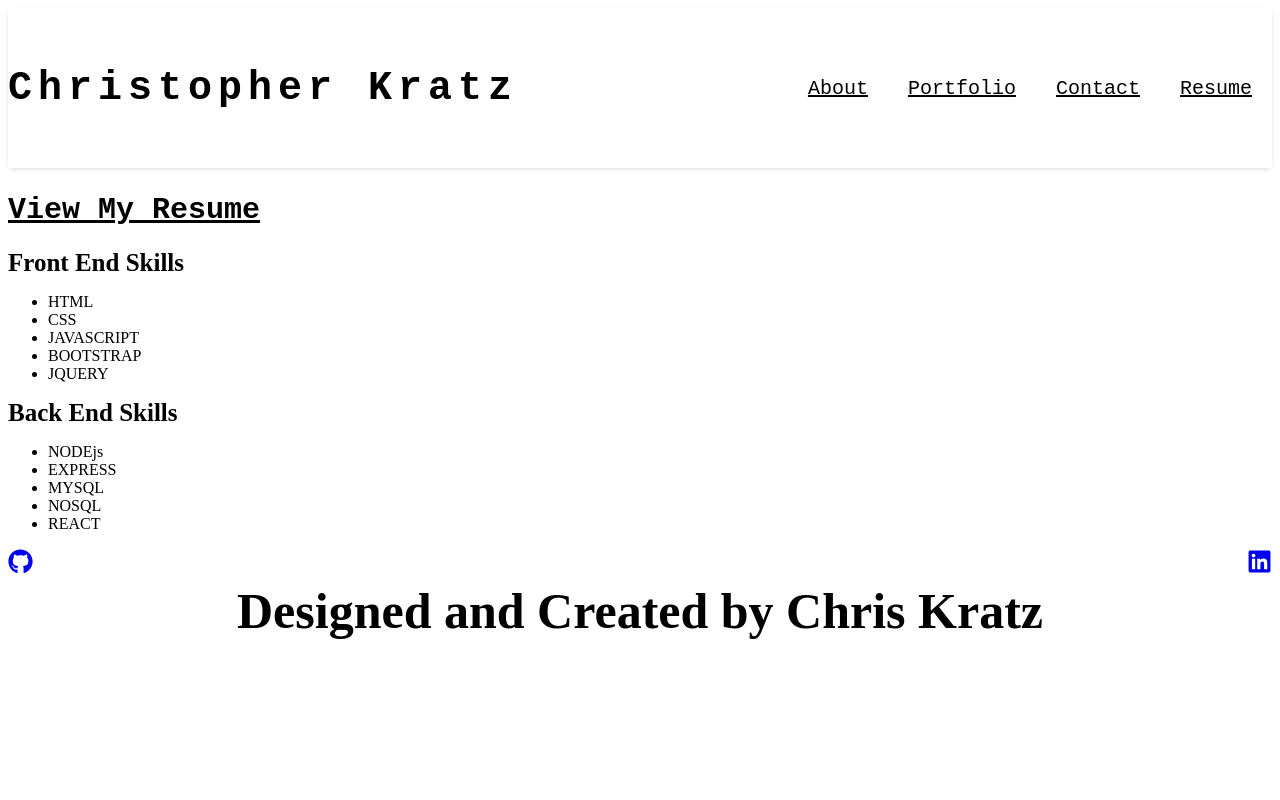
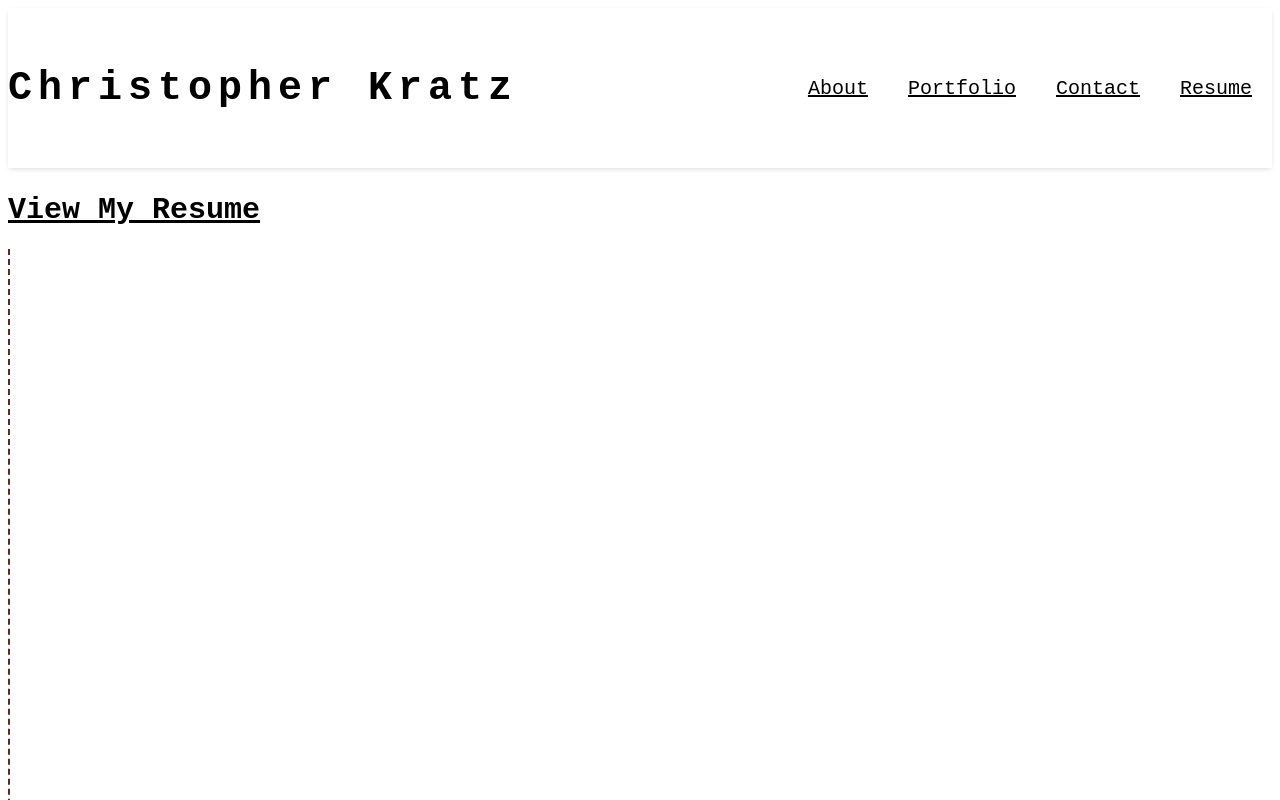
Before and after one commit to Ckratz17/Portfolio, a React (Create React App) app in the folder client/: page /resume in a window 1280 px wide. Shown: the top 800 px of the page. Built offline with nearby package versions, Linux system fonts and the light colour scheme.

Commit message:
added styling to the cover of the project book

```diff
--- a/client/src/pages/Projects.js
+++ b/client/src/pages/Projects.js
@@ -9,7 +9,7 @@ import Carded from '../images/Carded.png'
 
 const PageCover = React.forwardRef((props, ref) => {
     return (
-        <div className="page page-cover" ref={ref} data-density="hard">
+        <div className="page-cover" ref={ref} data-density="hard">
             <div className="title-content">
                 <div className='title'>{props.children}</div>
             </div>
@@ -24,6 +24,7 @@ const Page = React.forwardRef((props, ref) => {
                 <h2 className="page-header">{props.title}</h2>
                 <div className="page-image" variant="top" src={props.img} alt="deployed application"></div>
                 <div className="page-text">{props.description}</div>
+                <div className='github-link'>{props.ghLink}</div>
                 <div className="page-footer">{props.number + 1}</div>
             </div>
         </div>
--- a/client/src/styles/app.css
+++ b/client/src/styles/app.css
@@ -11,16 +11,34 @@
   overflow: hidden;
 }
 
+.page-cover {
+  background-color: rgb(151,87,43);
+  color: hsl(35, 35, 35);
+  border-top-right-radius: 10px;
+  border-bottom-right-radius: 10px;
+  overflow: hidden;
+  position: relative;
+  border-right: groove 8px;
+}
+
 .title {
   font-family: cursive;
-  font-size: 50px;
+  font-size: 70px;
+  color:  rgb(83, 46, 33);
+  text-shadow: 0px 1px 0px rgba(255,255,255,.3), 0px -1px 0px rgba(0,0,0,.7);
+  border-left: 2px dashed;
+  height: 100%;
+  margin: 0;
+  padding: 60% 5%;
 }
 
 .title-content {
   display: flex;
   justify-content: center;
-  position: center;
+  font-size: 210vh;
+  text-align: center;
 }
+
 
 .page-content {
   width: 100%;
```
